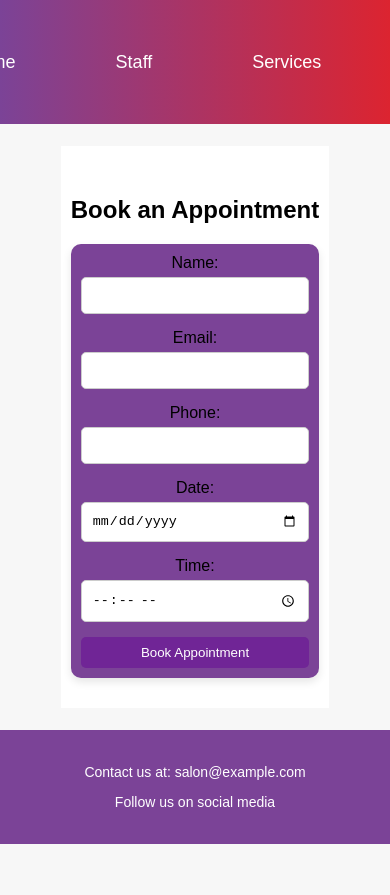
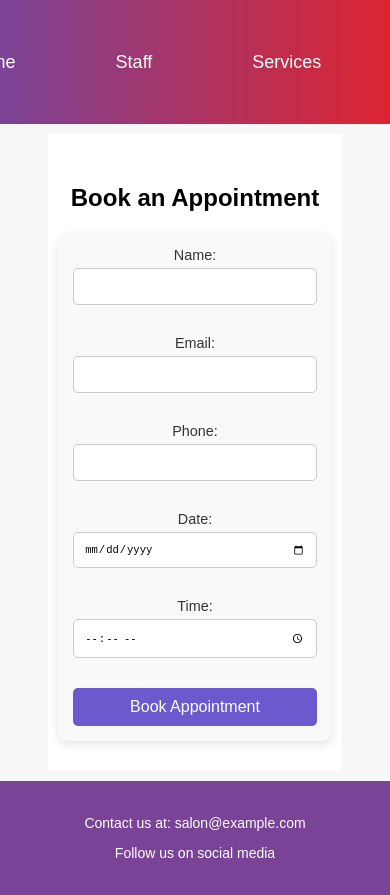
Before and after one commit to nihalsharma00/salon2, a React (Vite) app: page /appointment in a window 390 px wide. Shown: the top 895 px of the page. Before the commit the page ends 844 px from the top, so only its background shows below. Built offline with nearby package versions, Linux system fonts and the light colour scheme.

Commit message:
Update AppointmentForm.css

```diff
--- a/src/components/AppointmentForm.css
+++ b/src/components/AppointmentForm.css
@@ -1,79 +1,68 @@
 .appointmentForm {
   display: flex;
   flex-direction: column;
-  gap: 15px;
-  background: white;
+  width: 100%;
+  max-width: 400px;
+  margin: 0 auto;
   padding: 20px;
+  background-color: #f9f9f9;
   border-radius: 10px;
   box-shadow: 0 4px 8px rgba(0, 0, 0, 0.1);
-  animation: fadeIn 1s ease-in-out;
-  background-color: #7b4397;
 }
 
-label {
-  display: flex;
-  flex-direction: column;
-  gap: 5px;
+.appointmentForm label {
+  margin-bottom: 10px;
+  font-size: 1em;
+  color: #333;
 }
 
-input[type="text"],
-input[type="email"],
-input[type="tel"],
-input[type="date"],
-input[type="time"] {
+.appointmentForm input {
+  width: 100%;
   padding: 10px;
+  margin-top: 5px;
+  margin-bottom: 20px;
   border: 1px solid #ccc;
   border-radius: 5px;
-  outline: none;
-  transition: border-color 0.3s, box-shadow 0.3s;
+  font-size: 1em;
 }
 
-input[type="text"]:focus,
-input[type="email"]:focus,
-input[type="tel"]:focus,
-input[type="date"]:focus,
-input[type="time"]:focus {
-  border-color: #0d42b3;
-  box-shadow: 0 0 5px rgba(123, 67, 151, 0.5);
+.appointmentForm button {
+  padding: 10px;
+  background-color: #6a5acd;
+  color: white;
+  border: none;
+  border-radius: 5px;
+  font-size: 1.2em;
+  cursor: pointer;
+  transition: background-color 0.3s ease;
+  width: 100%;
 }
 
-button {
-  background: #702596;
-  color: white;
-  border: none;
-  padding: 10px;
-  border-radius: 5px;
-  cursor: pointer;
-  transition: background 0.3s, transform 0.3s;
+.appointmentForm button:hover {
+  background-color: #5a4db2;
 }
 
-button:hover {
-  background: #dc2430;
-  transform: scale(1.05);
+.appointmentForm p {
+  font-size: 1em;
+  color: green;
+  margin-top: 10px;
+  text-align: center;
 }
 
-button:active {
-  transform: scale(0.95);
-}
-
-@media (max-width: 768px) {
+@media (max-width: 600px) {
   .appointmentForm {
-    padding: 10px;
+    padding: 15px;
   }
 
-  button {
-    padding: 8px;
+  .appointmentForm label {
+    font-size: 0.9em;
+  }
+
+  .appointmentForm input {
+    font-size: 0.9em;
+  }
+
+  .appointmentForm button {
+    font-size: 1em;
   }
 }
-
-
-@keyframes fadeIn {
-  0% {
-    opacity: 0;
-    transform: translateY(20px);
-  }
-  100% {
-    opacity: 1;
-    transform: translateY(0);
-  }
-}
```
